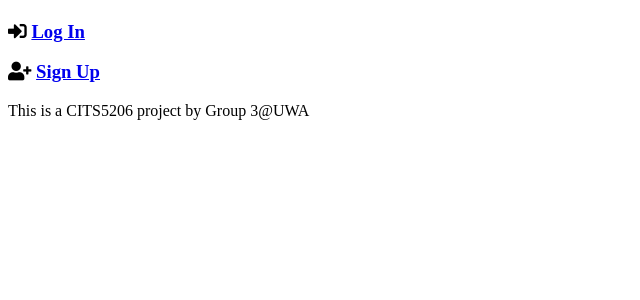
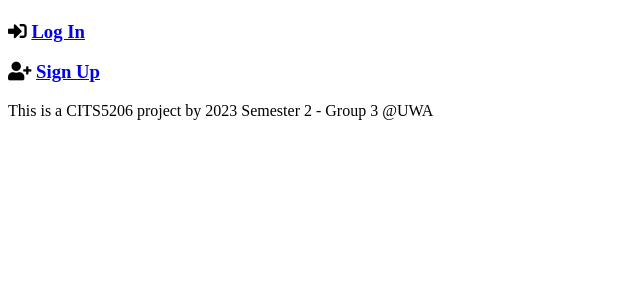
Before and after one commit to yylocky/CITS5206-Group3, a Flask app: page / in a window 1280 px wide. Shown: the part 138-438 px from the top of the page, without its empty margins (0-640 px from the left). Run offline with Flask 3, Linux system fonts and the light colour scheme; some libraries are stand-ins or nearby versions.

Commit message:
edit wording

```diff
--- a/app/templates/base.html
+++ b/app/templates/base.html
@@ -41,7 +41,9 @@
     <!-- JavaScript files -->
     {% endblock %}
     <footer>
-      <p id="footer-text">This is a CITS5206 project by Group 3@UWA</p>
+      <p id="footer-text">
+        This is a CITS5206 project by 2023 Semester 2 - Group 3 @UWA
+      </p>
     </footer>
   </body>
 </html>
```
